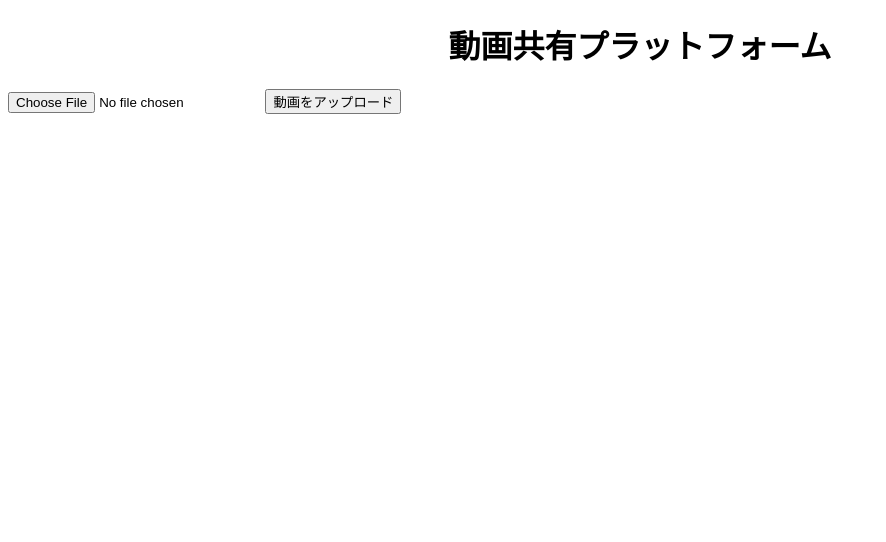
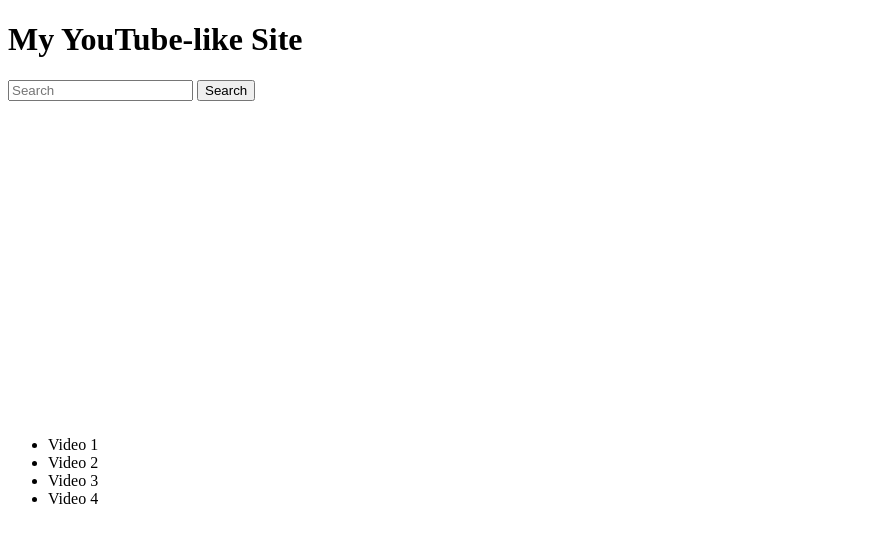
Before and after one commit to weiweiwei8878dayo/Watch-man, a plain HTML site: page index.html in a window 1280 px wide. Shown: the whole page, without its empty margins (0-886 px from the left). Drawn offline with Linux system fonts and the light colour scheme.

Commit message:
Update index.html

```diff
--- a/index.html
+++ b/index.html
@@ -1,16 +1,32 @@
 <!DOCTYPE html>
 <html>
+
 <head>
-    <title>動画共有プラットフォーム</title>
-    <link rel="stylesheet" type="text/css" href="style.css">
+  <meta charset="utf-8">
+  <title>My YouTube-like Site</title>
+  <link rel="stylesheet" href="styles.css">
 </head>
+
 <body>
-    <h1>動画共有プラットフォーム</h1>
-    <form id="upload-form">
-        <input type="file" id="video-file" accept="video/*" />
-        <button type="submit">動画をアップロード</button>
-    </form>
-    <div id="video-container"></div>
-    <script src="script.js"></script>
+  <header>
+    <h1>My YouTube-like Site</h1>
+    <input type="text" id="searchInput" placeholder="Search">
+    <button onclick="searchVideos()">Search</button>
+  </header>
+  <main>
+    <div id="videoPlayer">
+      <iframe id="videoFrame" width="560" height="315" src="" frameborder="0" allowfullscreen></iframe>
+    </div>
+    <div id="videoList">
+      <ul id="videoListItems">
+        <li onclick="playVideo('video1')">Video 1</li>
+        <li onclick="playVideo('video2')">Video 2</li>
+        <li onclick="playVideo('video3')">Video 3</li>
+        <li onclick="playVideo('video4')">Video 4</li>
+      </ul>
+    </div>
+  </main>
+  <script src="scripts.js"></script>
 </body>
+
 </html>
```
